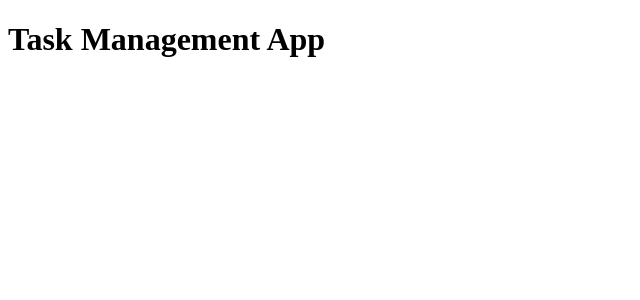
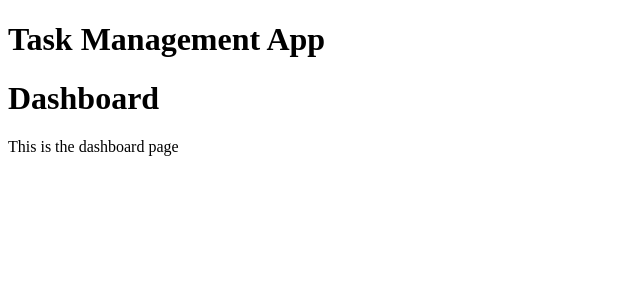
Before and after one commit to santo-coupa/task-management, an Angular app in the folder task-management-frontend/: page /dashboard in a window 1280 px wide. Before the commit this address led to /. Shown: the top 300 px of the page, without its empty margins (0-640 px from the left). Built offline with nearby package versions, Linux system fonts and the light colour scheme.

Commit message:
dashboard feature added

```diff
--- a/task-management-frontend/src/app/app.routes.ts
+++ b/task-management-frontend/src/app/app.routes.ts
@@ -1,6 +1,8 @@
 import { Routes } from '@angular/router';
 import { authRoutes } from './auth/auth.routes';
+import { dashboardRoutes } from './dashboard/dashboard.routes';
 
 export const routes: Routes = [
   ...authRoutes,
+  ...dashboardRoutes,
 ];
--- a/task-management-frontend/src/app/auth/auth.routes.ts
+++ b/task-management-frontend/src/app/auth/auth.routes.ts
@@ -1,5 +1,5 @@
 import { Routes } from '@angular/router';
-import { LoginComponent } from './login/login.component';
+import { LoginComponent } from './login/login';
 
 export const authRoutes: Routes = [
   {
--- /dev/null
+++ b/task-management-frontend/src/app/dashboard/dashboard.html
@@ -0,0 +1,2 @@
+<h1>Dashboard</h1>
+<p>This is the dashboard page</p>
--- /dev/null
+++ b/task-management-frontend/src/app/dashboard/dashboard.routes.ts
@@ -0,0 +1,9 @@
+import { Routes } from "@angular/router";
+import {DashboardComponent} from './dashboard';
+
+export const dashboardRoutes: Routes = [
+  {
+    path: 'dashboard',
+    component: DashboardComponent,
+  },
+];
--- /dev/null
+++ b/task-management-frontend/src/app/dashboard/dashboard.ts
@@ -0,0 +1,12 @@
+import { Component } from '@angular/core';
+
+@Component({
+  selector: 'app-dashboard',
+  standalone: true,
+  imports: [],
+  templateUrl: './dashboard.html',
+  styleUrl: './dashboard.scss',
+})
+export class DashboardComponent {
+
+}
```
Also changed, not shown: task-management-frontend/src/app/auth/login/login.ts (renamed from task-management-frontend/src/app/auth/login/login.component.ts), task-management-frontend/src/app/dashboard/dashboard.scss (added).
